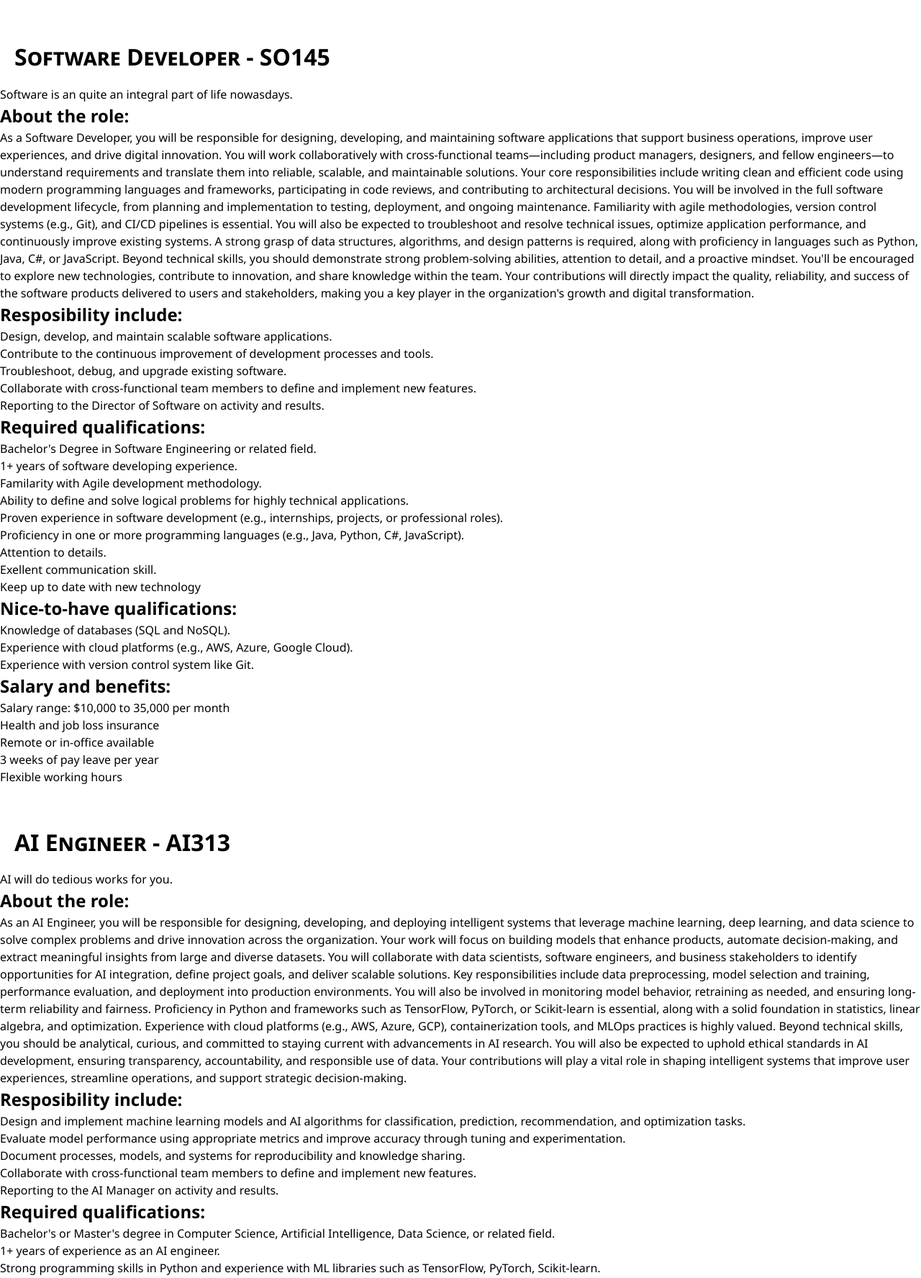
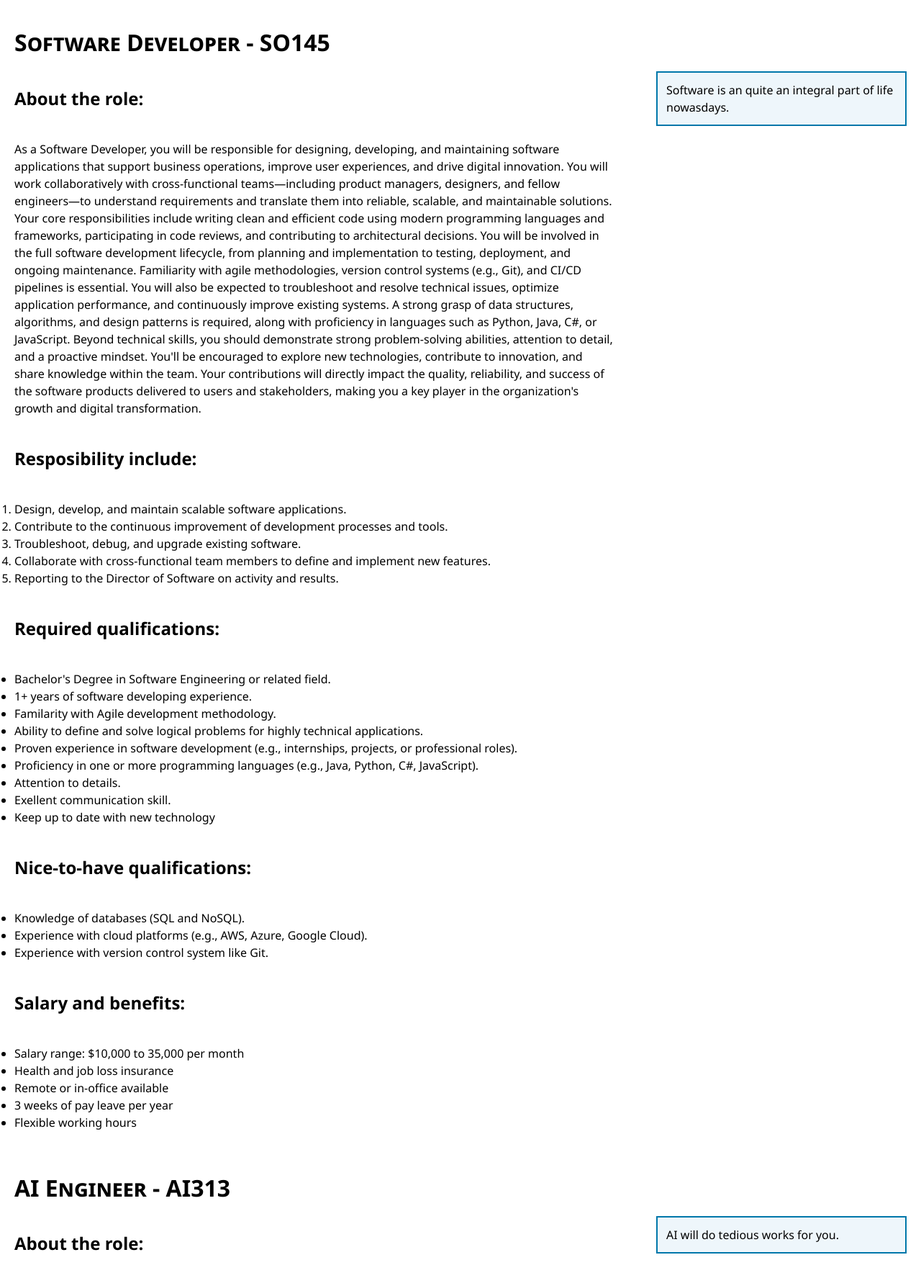
Before and after one commit to TrucNguyen106217880/MemMis_WebProject, a PHP site: page /jobs.html in a window 1280 px wide. Shown: the part 141-1916 px from the top of the page at 72% size. Run offline with PHP 8.4, Linux system fonts and the light colour scheme.

Commit message:
Re-added the classes for job html

```diff
--- a/project1/jobs.html
+++ b/project1/jobs.html
@@ -36,10 +36,10 @@
 
 	<main>
 		<h1 id="SO145">Software Developer - SO145</h1>
-		<aside>Software is an quite an integral part of life nowasdays. </aside>
+		<aside class="as_right">Software is an quite an integral part of life nowasdays. </aside>
 		<section>
-			<h2>About the role:</h2>
-			<p>As a Software Developer, you will be responsible for designing, developing, and maintaining software
+			<h2 class="smol_h">About the role:</h2>
+			<p class="desc">As a Software Developer, you will be responsible for designing, developing, and maintaining software
 				applications that support business operations, improve user experiences, and drive digital innovation.
 				You will work collaboratively with cross-functional teams—including product managers, designers, and
 				fellow engineers—to understand requirements and translate them into reliable, scalable, and maintainable
@@ -62,8 +62,8 @@
 			<!-- The prompt message I send to Copilot is: may you write for me the role of a software engineer in my job-description page? (200 words plus ) -->
 		</section>
 		<section>
-			<h2>Resposibility include:</h2>
-			<ol>
+			<h2 class="smol_h">Resposibility include:</h2>
+			<ol class="le_list">
 				<li>Design, develop, and maintain scalable software applications.</li>
 				<li>Contribute to the continuous improvement of development processes and tools.</li>
 				<li>Troubleshoot, debug, and upgrade existing software.</li>
@@ -73,8 +73,8 @@
 			</ol>
 		</section>
 		<section>
-			<h2>Required qualifications:</h2>
-			<ul>
+			<h2 class="smol_h">Required qualifications:</h2>
+			<ul class="le_list">
 				<li>Bachelor's Degree in Software Engineering or related field.</li>
 				<li>1+ years of software developing experience.</li>
 				<li>Familarity with Agile development methodology.</li>
@@ -88,8 +88,8 @@
 			</ul>
 		</section>
 		<section>
-			<h2>Nice-to-have qualifications:</h2>
-			<ul>
+			<h2 class="smol_h">Nice-to-have qualifications:</h2>
+			<ul class="le_list">
 				<li>Knowledge of databases (SQL and NoSQL).</li>
 				<li>Experience with cloud platforms (e.g., AWS, Azure, Google Cloud).</li>
 				<li>Experience with version control system like Git.</li>
@@ -97,8 +97,8 @@
 			</ul>
 		</section>
 		<section>
-			<h2>Salary and benefits:</h2>
-			<ul>
+			<h2 class="smol_h">Salary and benefits:</h2>
+			<ul class="le_list">
 				<li>Salary range: $10,000 to 35,000 per month</li>
 				<li>Health and job loss insurance</li>
 				<li>Remote or in-office available</li>
@@ -109,10 +109,10 @@
 		</section>
 
 		<h1 id="AI313">AI Engineer - AI313</h1>
-		<aside>AI will do tedious works for you.</aside>
+		<aside class="as_right">AI will do tedious works for you.</aside>
 		<section>
-			<h2>About the role:</h2>
-			<p>As an AI Engineer, you will be responsible for designing, developing, and deploying intelligent systems
+			<h2 class="smol_h">About the role:</h2>
+			<p class="desc">As an AI Engineer, you will be responsible for designing, developing, and deploying intelligent systems
 				that leverage machine learning, deep learning, and data science to solve complex problems and drive
 				innovation across the organization. Your work will focus on building models that enhance products,
 				automate decision-making, and extract meaningful insights from large and diverse datasets.
@@ -133,8 +133,8 @@
 			</p>
 		</section>
 		<section>
-			<h2>Resposibility include:</h2>
-			<ol>
+			<h2 class="smol_h">Resposibility include:</h2>
+			<ol class="le_list">
 				<li>Design and implement machine learning models and AI algorithms for classification, prediction,
 					recommendation, and optimization tasks.</li>
 				<li>Evaluate model performance using appropriate metrics and improve accuracy through tuning and
@@ -146,8 +146,8 @@
 			</ol>
 		</section>
 		<section>
-			<h2>Required qualifications:</h2>
-			<ul>
+			<h2 class="smol_h">Required qualifications:</h2>
+			<ul class="le_list">
 				<li>Bachelor's or Master's degree in Computer Science, Artificial Intelligence, Data Science, or related
 					field.
 				</li>
@@ -163,8 +163,8 @@
 			</ul>
 		</section>
 		<section>
-			<h2>Nice-to-have qualifications:</h2>
-			<ul>
+			<h2 class="smol_h">Nice-to-have qualifications:</h2>
+			<ul class="le_list">
 				<li>Experience with NLP, computer vision, or reinforcement learning.</li>
 				<li>Familiarity with MLOps tools and frameworks.</li>
 				<li>Understanding of ethical AI principles and data privacy regulations.</li>
@@ -172,8 +172,8 @@
 			</ul>
 		</section>
 		<section>]
-			<h2>Salary and benefits:</h2>
-			<ul>
+			<h2 class="smol_h">Salary and benefits:</h2>
+			<ul class="le_list">
 				<li>Salary range: $10,000 to 45,000 per month</li>
 				<li>Health and job loss insurance</li>
 				<li>Remote or in-office available</li>
@@ -184,10 +184,10 @@
 		</section>
 
 		<h1 id="CY296">Cybersecurity Specialist - CY296</h1>
-		<aside>Protect our systems and users.</aside>
+		<aside class="as_right">Protect our systems and users.</aside>
 		<section>
-			<h2>About the role:</h2>
-			<p>As a Cybersecurity Specialist, you are responsible for protecting the organization's digital
+			<h2 class="smol_h">About the role:</h2>
+			<p class="desc">As a Cybersecurity Specialist, you are responsible for protecting the organization's digital
 				infrastructure, systems, and sensitive data from cyber threats. Your role involves designing and
 				implementing security protocols, monitoring systems for vulnerabilities, and responding swiftly to
 				incidents to ensure the confidentiality, integrity, and availability of information assets.
@@ -208,8 +208,8 @@
 			<!-- The prompt message I send to Copilot is: may you write for me the role of a Cybersecurity specialist in my job-description page? (200 words plus )-->
 		</section>
 		<section>
-			<h2>Resposibility include:</h2>
-			<ol>
+			<h2 class="smol_h">Resposibility include:</h2>
+			<ol class="le_list">
 				<li>Monitor networks and systems for security breaches, anomalies, and threats.</li>
 				<li>Conduct vulnerability assessments and penetration testing.</li>
 				<li>Implement and maintain firewalls, intrusion detection/prevention systems (IDS/IPS), and endpoint
@@ -222,8 +222,8 @@
 		</section>
 
 		<section>
-			<h2>Required qualifications:</h2>
-			<ul>
+			<h2 class="smol_h">Required qualifications:</h2>
+			<ul class="le_list">
 				<li>Bachelor's or Master's degree in cybersecurity or related field.</li>
 				<li>2+ years of experience in cybersecurity or IT security roles.</li>
 				<li>Knowledge of security frameworks and standards (e.g., NIST, ISO 27001, CIS).</li>
@@ -231,8 +231,8 @@
 				<!-- I use this prompt message for Copilot:May you write for me job description for cybersecurity specialist? -->
 				<li>Able to work both independently and on a team.</li>
 			</ul>
-			<h2>Nice-to-have qualifications:</h2>
-			<ul>
+			<h2 class="smol_h">Nice-to-have qualifications:</h2>
+			<ul class="le_list">
 				<li>Professional certifications such as CISSP, CEH, CompTIA Security+, or CISM.</li>
 				<li>Experience with cloud security (AWS, Azure, GCP).</li>
 				<li>Knowledge of regulatory compliance (e.g., GDPR, HIPAA, PCI-DSS).</li>
@@ -241,8 +241,8 @@
 		</section>
 
 		<section>
-			<h2>Salary and benefits:</h2>
-			<ul>
+			<h2 class="smol_h">Salary and benefits:</h2>
+			<ul class="le_list">
 				<li>Salary range: $15,000 to 50,000 per month</li>
 				<li>Health and job loss insurance</li>
 				<li>Remote or in-office available</li>
--- a/project1/styles/styles.css
+++ b/project1/styles/styles.css
@@ -215,10 +215,7 @@
 #AI313,
 #CY296{
     font: small-caps bold 2em/1.2 'Segoe UI', Tahoma, Verdana, sans-serif;
-    margin-top: 40px;
-    padding: 20px;
-}
-.smol_h{
+    margin-top: 20px;
     padding: 20px;
 }
     /* Headers' aside */
@@ -232,7 +229,7 @@
 }
 .desc,
 .le_list,
-.smol_h {
+.smol_h{
   max-width: 65%;
   padding: 20px;
 }
```
